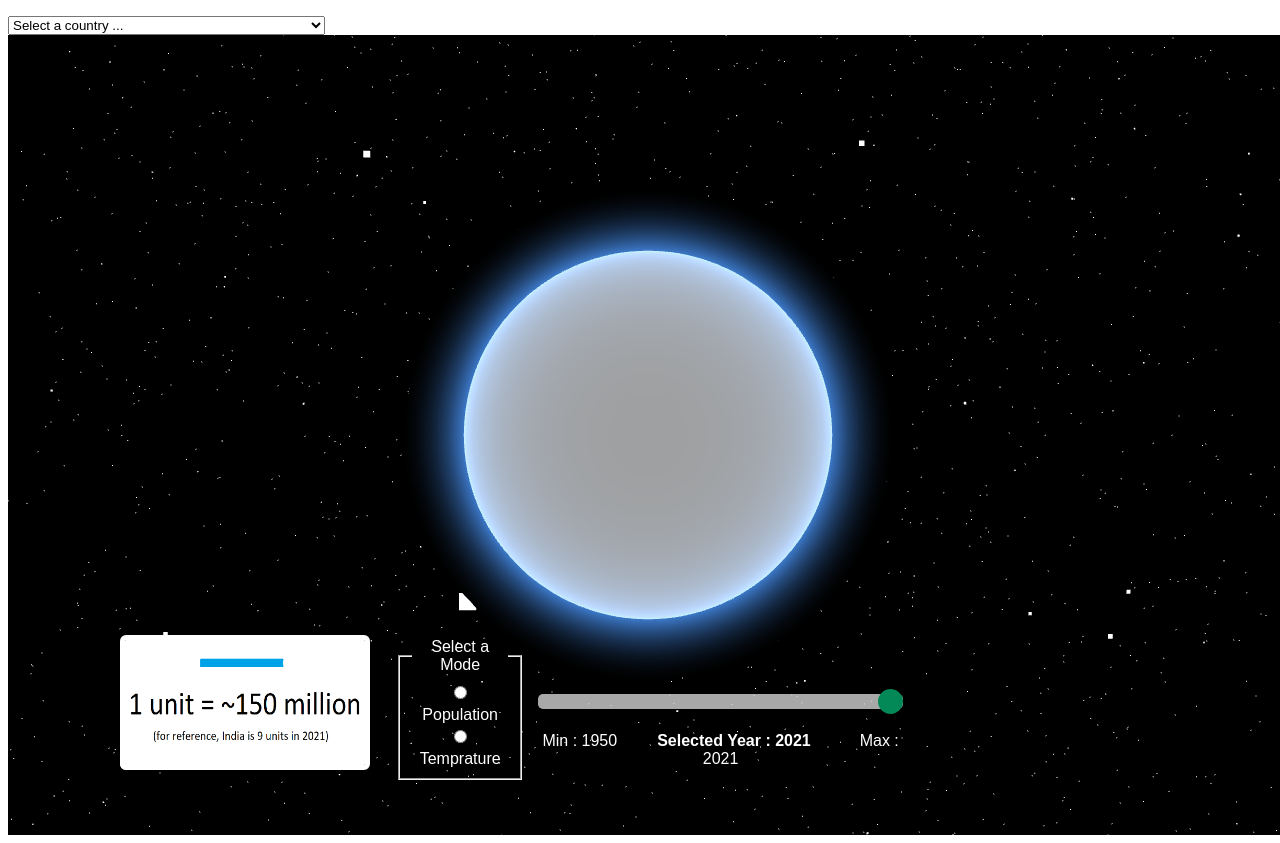
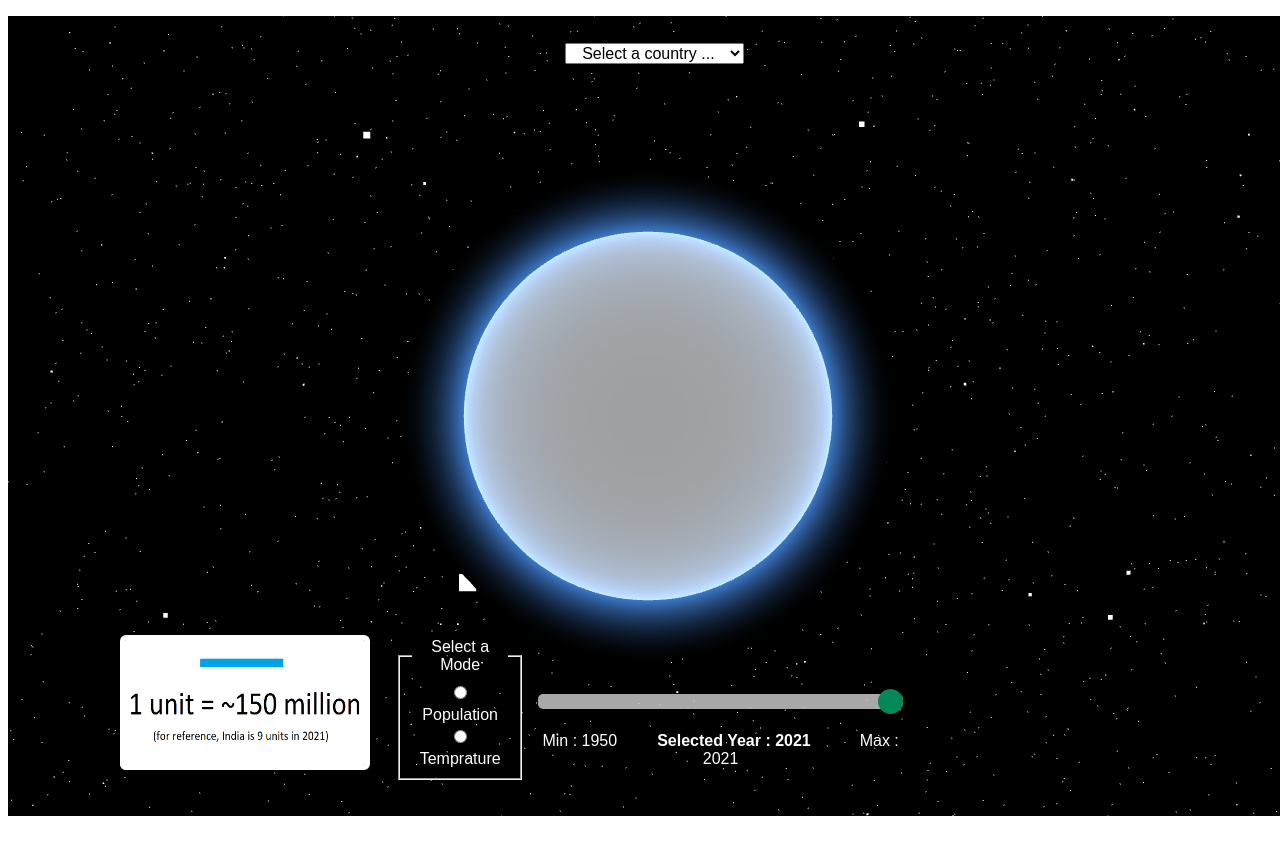
Before and after one commit to karthik-36/global-till-vs-no-till, a website built with Vite: page index.html in a window 1280 px wide. Built offline with nearby package versions, Linux system fonts and the light colour scheme; animation ran at ten frames a second.

Commit message:
country lookat added

```diff
--- a/index.html
+++ b/index.html
@@ -168,7 +168,7 @@
     <script id='mylinkC' type="module" src="/main.js"></script>
 
 
-
+    <div name = "countryContainer" id = "countryContainer">
     <select name="country" class="form-control" id="country">
       <option value="0" label="Select a country ... " selected="selected">Select a country ... </option>
       <optgroup id="country-optgroup-Africa" label="Africa">
@@ -434,6 +434,7 @@
           <option value="WF" label="Wallis and Futuna">Wallis and Futuna</option>
       </optgroup>
   </select>
+  </div>
 
 
 
--- a/main.js
+++ b/main.js
@@ -25,8 +25,8 @@ function checkClickPop(mode) {
   document.getElementById('popSlider').style.display = 'none'
   document.getElementById('tempSlider').style.display = ''
 
-  document.getElementById('popLegend').style.display = 'none'
-  document.getElementById('tempLegend').style.display = ''
+  document.getElementById('popLegend').style.display = ''
+  document.getElementById('tempLegend').style.display = 'none'
 
   let radio = document.getElementById('temprature')
   radio.checked = false;
@@ -321,11 +321,9 @@ function convertRange(value, r1, r2) {
 
 
 let createPop = function (year) {
-  console.log(" inside " + year);
-  console.log("year1 " + year);
+
   year = convertRange(year, [1950, 2021], [0.3, 1]);
-  console.log("year " + year);
-  console.log("\n");
+
 
   scene.remove(groupCities);
   groupCities = new THREE.Group();
@@ -381,7 +379,6 @@ groupCities2.add(center);
 let createTemp = function (year) {
 
 
-  console.log("inside  " + year);
   scene.remove(groupCities2);
   groupCities2 = new THREE.Group();
 
@@ -476,7 +473,6 @@ output.innerHTML = "<b> 2012-" + slider.value + "-01" + " </b>  &nbsp;&nbsp;&nbs
 
 slider.oninput = function () {
   output.innerHTML = "<b> 2012-" + this.value + "-01" + " </b>  &nbsp;&nbsp;&nbsp;&nbsp;&nbsp;&nbsp;&nbsp;    Max : 2012-12-01";
-  console.log(this.value + " yay temp");
   createTemp(this.value);
 
 }
@@ -489,7 +485,6 @@ output2.innerHTML = "<b>" + slider2.value + " </b>   &nbsp;&nbsp;&nbsp;&nbsp;&nb
 
 slider2.oninput = function () {
   output2.innerHTML = "<b>" + this.value + " </b>   &nbsp;&nbsp;&nbsp;&nbsp;&nbsp;&nbsp;&nbsp;&nbsp;&nbsp;     Max : 2021"
-  console.log("yay pop" + this.value);
   createPop(this.value);
 
 }
@@ -523,15 +518,32 @@ let cameraAnimate = function (lat , lng , camera) {
     .normalize()
     .multiplyScalar(camDistance)
   // animate from start to end
+
   TweenMax.to(camera.position, 1, {
     x: a, y: b, z: c, onUpdate: () => {
-      console.log(camera);
-     // camera.controls.update()
+      console.log(center);
+      camera.lookAt(center.position);
     }
   })
 }
 
 //cameraAnimate(20.5937, 78.9629 , camera );
+const selectElement = document.getElementById('country');
+console.log(selectElement);
+selectElement.addEventListener('change', (event) => {
+
+  let val = event.target.value;
+  for(let i = 0 ; i < allCountries.length ; i++){
+  //  console.log(allCountries[i].alpha2);
+    if(allCountries[i].alpha2 == val){
+      //alert("found" + allCountries[i]);
+   //   console.log(allCountries[i]);
+      cameraAnimate(allCountries[i].latitude, allCountries[i].longitude , camera );
+      break;
+    }
+  }
+
+});
 
 animate();
 
--- a/style.css
+++ b/style.css
@@ -5,6 +5,25 @@
   text-align: center;
   color: #2c3e50;
 
+}
+
+
+#countryContainer {
+  position: absolute;
+  width: 100%;
+  text-align: center;
+  top: 30px;
+  margin: .4rem;
+  font: 1rem 'Fira Sans', sans-serif;
+}
+
+#country {
+
+  width: 14%;
+  text-align: center;
+  top: 30px;
+  margin: .4rem;
+  font: 1rem 'Fira Sans', sans-serif;
 }
 
 .slidecontainer {
```
